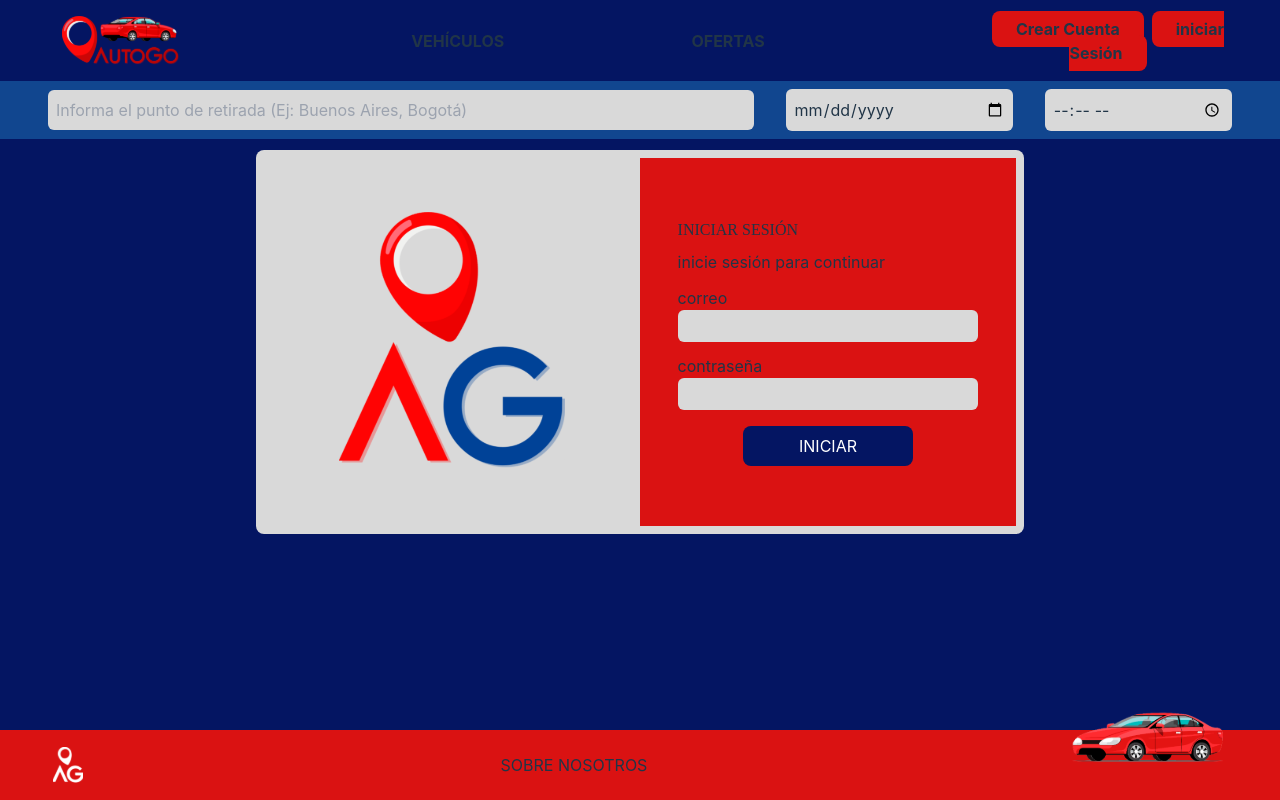
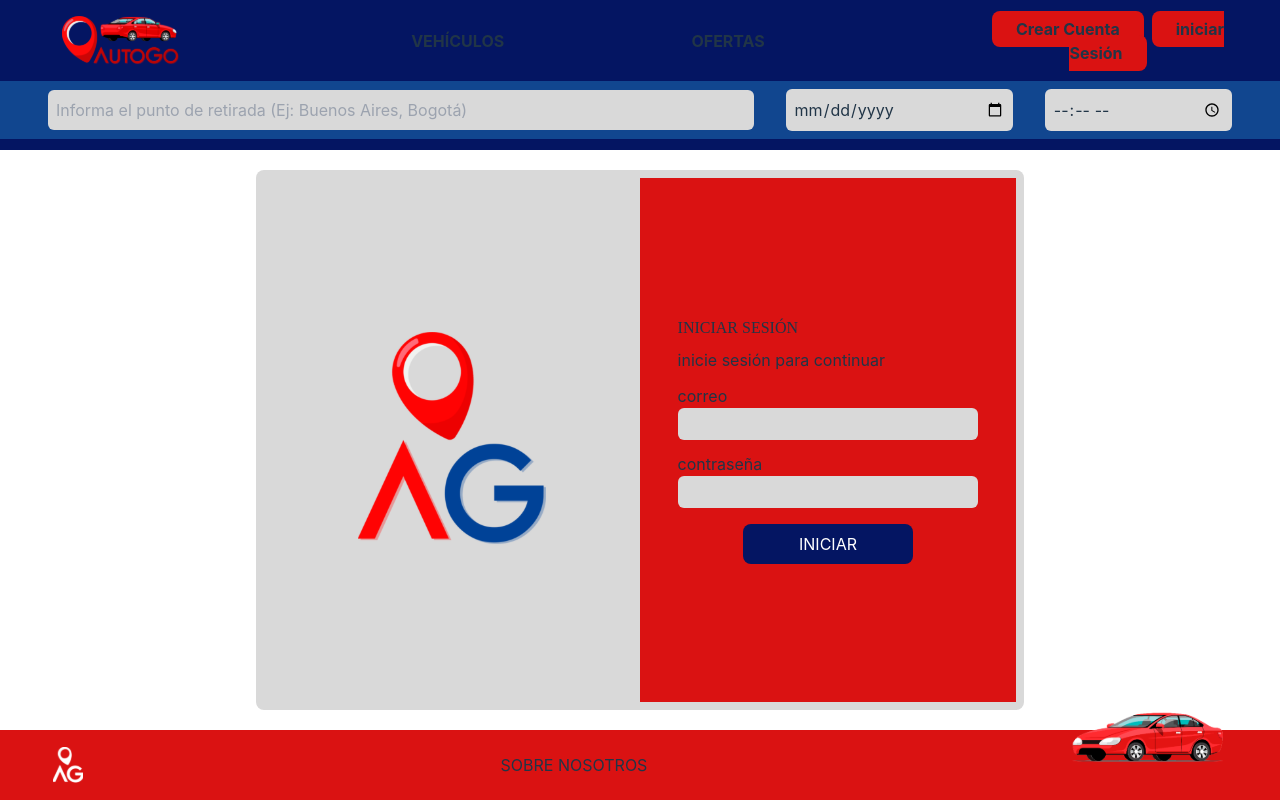
Before and after one commit to pablo-ambrogio/proyecto-final-CDT, a React (Vite) app: page /login in a window 1280 px wide. Built offline with nearby package versions, Linux system fonts and the light colour scheme; a web font is replaced by a local one.

Commit message:
arreglos en login

```diff
--- a/src/components/pages/Login.jsx
+++ b/src/components/pages/Login.jsx
@@ -3,10 +3,10 @@ import LogoShort from '../../assets/Logo_Short 2.svg'
 const Login = () => {
     return (
         <>
-            <section className="w-full m-auto bg-blue h-full">
-                <div className="grid grid-cols-2 w-3/5 h-96 mx-auto bg-grey p-2 rounded-lg">
-                    <div className='grid col-span-1 text-center place-items-center'>
-                        <img src={LogoShort} alt="Logo AutoGo" className="w-3/5 mx-auto" />
+            <section className="w-full m-auto h-full flex items-center py-5">
+                <div className="grid grid-cols-2 w-3/5 h-full 2xl:h-3/5 mx-auto bg-grey p-2 rounded-lg">
+                    <div className='grid col-span-1 text-center place-items-center h-full'>
+                        <img src={LogoShort} alt="Logo AutoGo" className="xl:w-1/2 lg:w-3/5 mx-auto" />
                     </div>
                     <div className="grid col-span-1 bg-red place-items-center">
                         <div className='w-4/5'>
```
